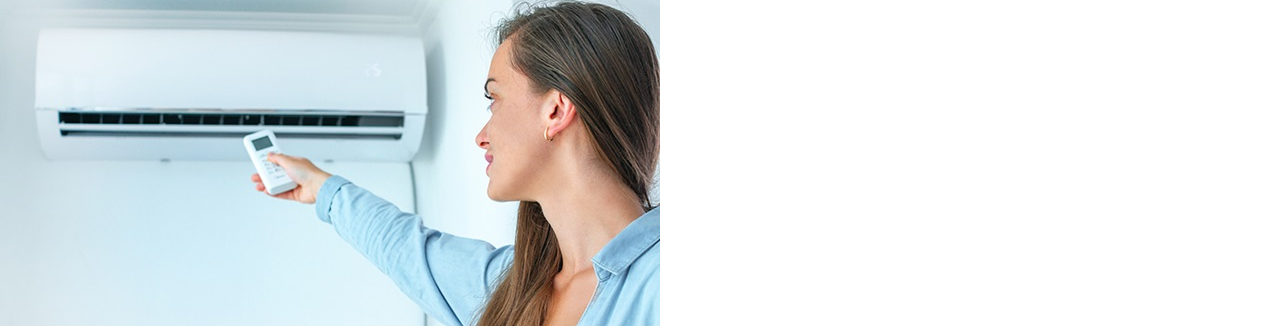
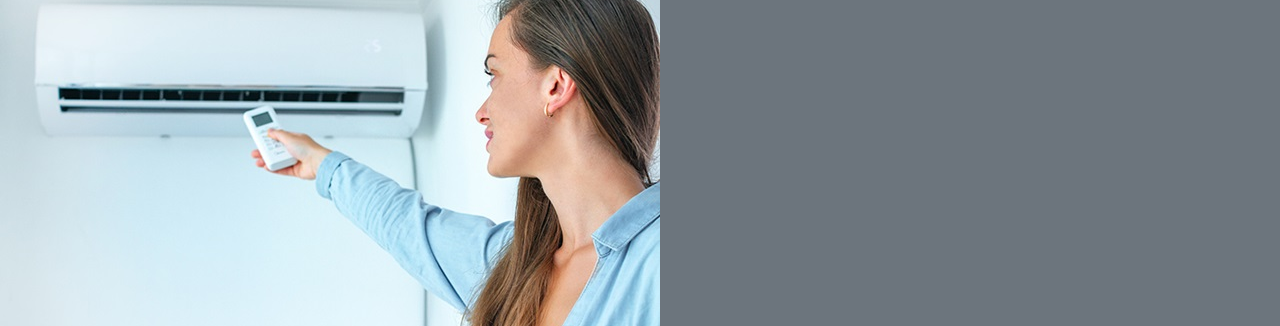
Before and after one commit to JonathanAguirre28/DesarrolloWeb-Bootstrap, a website: page pages/nosotros.html in a window 1280 px wide. Shown: the part 241-567 px from the top of the page. Drawn offline with nearby package versions, Linux system fonts and the light colour scheme.

Commit message:
le sacamos pointer-events: none; de la carpeta scss de BS

```diff
--- a/pages/nosotros.html
+++ b/pages/nosotros.html
@@ -19,7 +19,7 @@
     <link rel="stylesheet" href="../css/style.css">
 </head>
 
-body class="p-0 mb0 bg-secondary text-white">
+<body class="p-0 mb0 bg-secondary text-white">
     <div class="container-fluid p-0" data-aos="zoom-out">
       <header class="row bg-info text-dark">
         <div class="col-lg-6 col-12 rowmobile ">
--- a/scss/_modal.scss
+++ b/scss/_modal.scss
@@ -55,7 +55,7 @@
   width: auto;
   margin: var(--#{$prefix}modal-margin);
   // allow clicks to pass through for custom click handling to close modal
-  pointer-events: none;
+
 
   // When fading in the modal, animate it to slide down
   .modal.fade & {
```
Also changed, not shown: pages/contacto.html (+1 -1 lines), pages/presupuesto.html (+1 -1 lines), pages/producto.html (+1 -1 lines), css/style.css, 1 other file.
